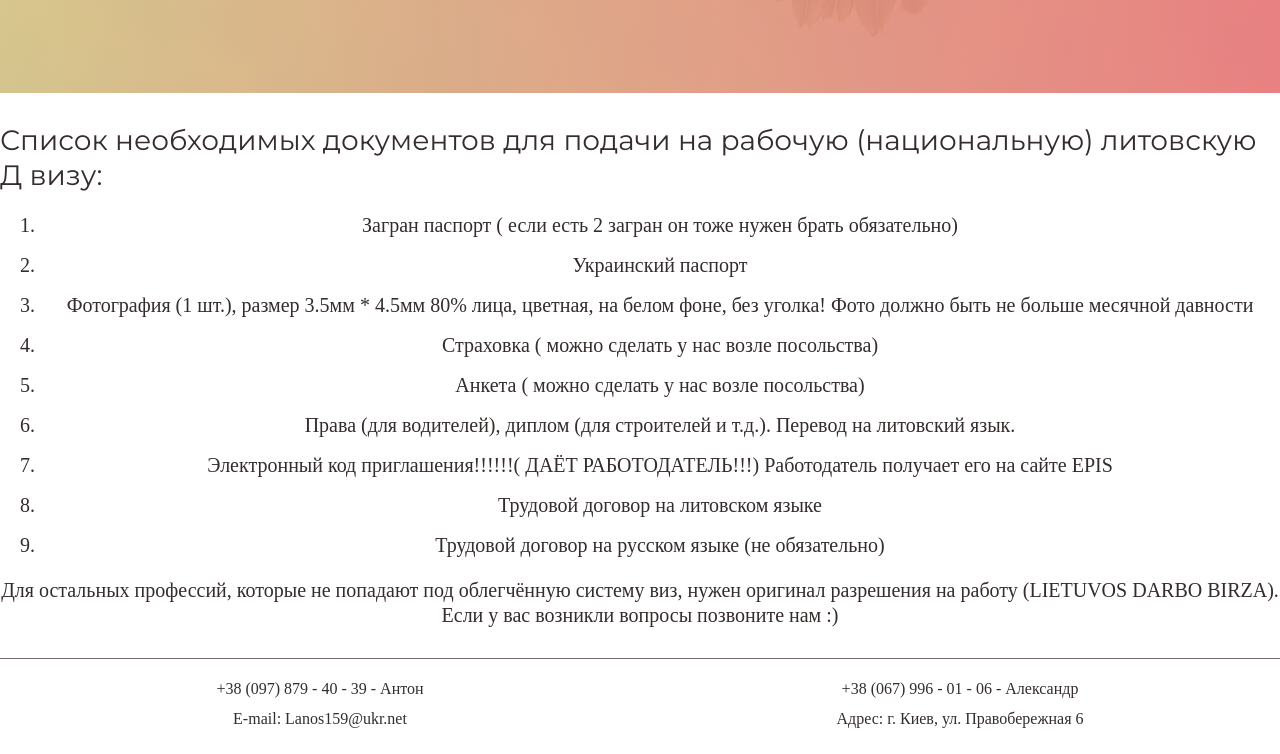
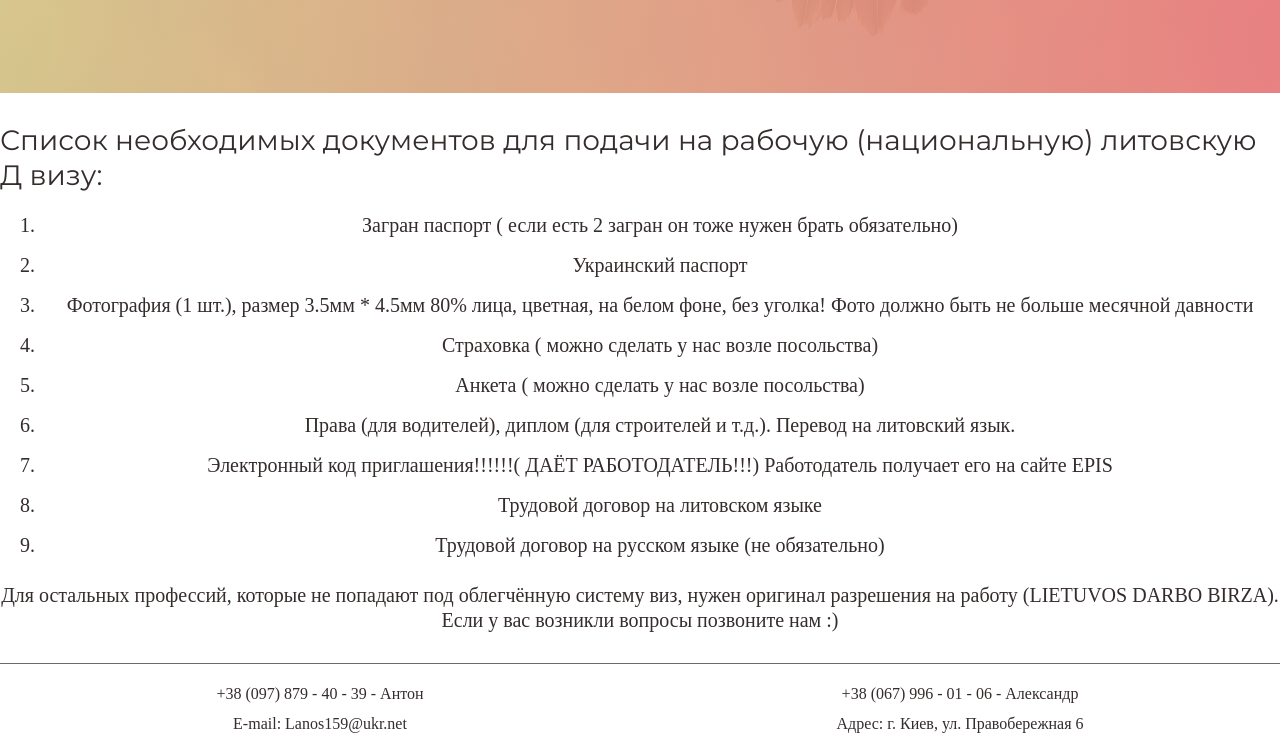
Before and after one commit to antuan159/posolstvo, a website: page src/document.html in a window 1280 px wide. Shown: the part 537-1291 px from the top of the page. Drawn offline with nearby package versions, Linux system fonts and the light colour scheme; files that its build step writes are made by us from their sources; a web font is replaced by a local one.

Commit message:
doc add f

```diff
--- a/src/document.html
+++ b/src/document.html
@@ -108,11 +108,11 @@
                   </p>
                 </li>
               </ol>
-              <p class="document-section__text">
+              <p class="document-section__text-bir">
                 Для остальных профессий, которые не попадают под
                 облегчённую систему виз, нужен оригинал разрешения на работу (LIETUVOS DARBO BIRZA).
+                Если у вас возникли вопросы позвоните нам :)
               </p>
-              <p class="document-section__text">Если у вас возникли вопросы позвоните нам :)</p>
             </section>
           </div>
         </div>
--- /dev/null
+++ b/src/scss/document-section/_document-section__text-bir.scss
@@ -0,0 +1,12 @@
+.document-section__text-bir {
+  margin: 0;
+  font-weight: normal;
+  text-align: center;
+  @include font(18px, $f-Gabriela, $c-black);
+  margin-top: 25px;
+}
+@media ($m-tablet) {
+  .document-section__text-bir {
+    font-size: 20px;
+  }
+}
--- a/src/scss/style.scss
+++ b/src/scss/style.scss
@@ -52,3 +52,4 @@
 @import "document-section/document-section__text";
 @import "document-section/document-section-list";
 @import "document-section/document-section-list__item";
+@import "document-section/document-section__text-bir";
```
Also changed, not shown: build/css/style.css, build/document.html.
